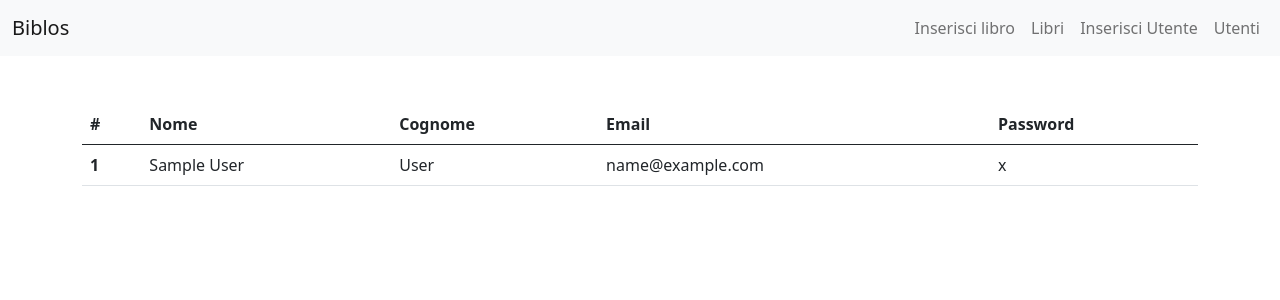
After one commit to Ascierto/biblioteca, a PHP site: page /biblioteca/all-users.php in a window 1280 px wide. The commit adds this page. Shown: the top 300 px of the page. Run offline with PHP 8.4, Linux system fonts and the light colour scheme; tables that the repository leaves empty or names only in its code hold one stand-in row (values such as "Sample post").

Commit message:
creata pagina di registrazione utente e pagina che mostra gli utenti registrati

```diff
--- /dev/null
+++ b/all-users.php
@@ -0,0 +1,40 @@
+<?php
+
+
+include __DIR__ . '/includes/Users.php';
+
+include __DIR__ .'/includes/header.php';
+
+$users= \Biblos\Users::showUsers();
+
+?>
+
+<div class="container my-5">
+    <div class="row">
+        <div class="col-12">
+            <table class="table">
+              <thead>
+                <tr>
+                  <th scope="col">#</th>
+                  <th scope="col">Nome</th>
+                  <th scope="col">Cognome</th>
+                  <th scope="col">Email</th>
+                  <th scope="col">Password</th>
+                </tr>
+              </thead>
+              <tbody>
+                  <?php foreach ($users as $user): ?>
+                <tr>
+                  <th scope="row"><?php echo $user['id'] ?></th>
+                  <td><?php echo $user['name'] ?></td>
+                  <td><?php echo $user['surname'] ?></td>
+                  <td><?php echo $user['email'] ?></td>
+                  <td><?php echo $user['password'] ?></td>
+                </tr>
+                <?php endforeach; ?>
+
+              </tbody>
+            </table>
+        </div>
+    </div>
+</div>
--- /dev/null
+++ b/includes/Users.php
@@ -0,0 +1,93 @@
+<?php
+namespace Biblos;
+
+include __DIR__ .'/Db.php';
+
+class Users{
+
+    public static function cleanInput($input)
+    {
+        $input = trim($input);
+        $input = filter_var($input, FILTER_SANITIZE_ADD_SLASHES);
+        $input = filter_var($input, FILTER_SANITIZE_SPECIAL_CHARS);
+        return $input;
+    }
+
+    public static function isEmailAddressValid($email_address)
+    {
+        return filter_var($email_address, FILTER_VALIDATE_EMAIL);
+    }
+
+    protected static function sanitize($fields)
+    {
+        if (isset($fields['email']) && $fields['email'] !== '') {
+            $fields['email'] = self::cleanInput($fields['email']);
+            if (! self::isEmailAddressValid($fields['email'])) {
+                $errors[] = new \Exception('Indirizzo email non valido.');
+            }
+        }
+
+        return $fields;
+    }
+
+
+    public static function registerUser($data)
+    {
+
+        $fields = array(
+            'name'        => $data['name'],
+            'surname'        => $data['surname'],
+            'email'        => $data['email'],
+            'password'        => $data['password'],
+            'password-check'  => $data['password-check']
+        );
+
+        $fields = self::sanitize($fields);
+
+        if ($fields['password'] !== $fields['password-check']) {
+
+            header('Location: http://localhost:8888/biblioteca/register-user.php?stato=errore&messages=Le password non corrispondono');
+            exit;
+
+        }
+
+        $db=connect();
+
+        $query_user = $db->query("SELECT email FROM users WHERE email = '" . $fields['email'] . "'");
+
+        if ($query_user->num_rows > 0) {
+            header('Location: http://localhost:8888/biblioteca/register-user.php?stato=errore&messages=Email già presente');
+            exit;
+        }
+
+        $query_user->close();
+
+        $query = $db->prepare('INSERT INTO users(name,surname,email, password) VALUES (?,?,?, MD5(?))');
+        $query->bind_param('ssss', $fields['name'], $fields['surname'], $fields['email'], $fields['password']);
+        $query->execute();
+
+        if ($query->affected_rows === 0) {
+            error_log('Error MySQL: ' . $query->error_list[0]['error']);
+            header('Location: http://localhost:8888/biblioteca/register-user.php?stato=ko');
+            exit;
+        }
+
+        header('Location: http://localhost:8888/biblioteca/register-user.php?stato=ok');
+        exit;
+    }
+
+    public static function showUsers(){
+
+        $db = connect();
+
+        $query = $db->query("SELECT * FROM users");
+
+        $results = array();
+
+        while ($row = $query->fetch_assoc()) {
+            $results[] = $row;
+        }
+
+        return $results;
+    }
+}
--- a/includes/header.php
+++ b/includes/header.php
@@ -21,10 +21,16 @@
     <div class="collapse navbar-collapse" id="navbarSupportedContent">
       <ul class="navbar-nav ms-auto mb-2 mb-lg-0">
         <li class="nav-item">
-          <a class="nav-link active" aria-current="page" href="./book-insert.php">Inserisci libro</a>
+          <a class="nav-link" aria-current="page" href="./book-insert.php">Inserisci libro</a>
         </li>
         <li class="nav-item">
           <a class="nav-link" href="./all-books.php">Libri</a>
+        </li>
+        <li class="nav-item">
+          <a class="nav-link" href="./register-user.php">Inserisci Utente</a>
+        </li>
+        <li class="nav-item">
+          <a class="nav-link" href="./all-users.php">Utenti</a>
         </li>
 
       </ul>
--- /dev/null
+++ b/includes/register.php
@@ -0,0 +1,4 @@
+<?php
+  include __DIR__ .'/Users.php';
+
+  \Biblos\Users::registerUser($_POST);
```
Also changed, not shown: register-user.php (added, +36 -0 lines), 1 other file.
